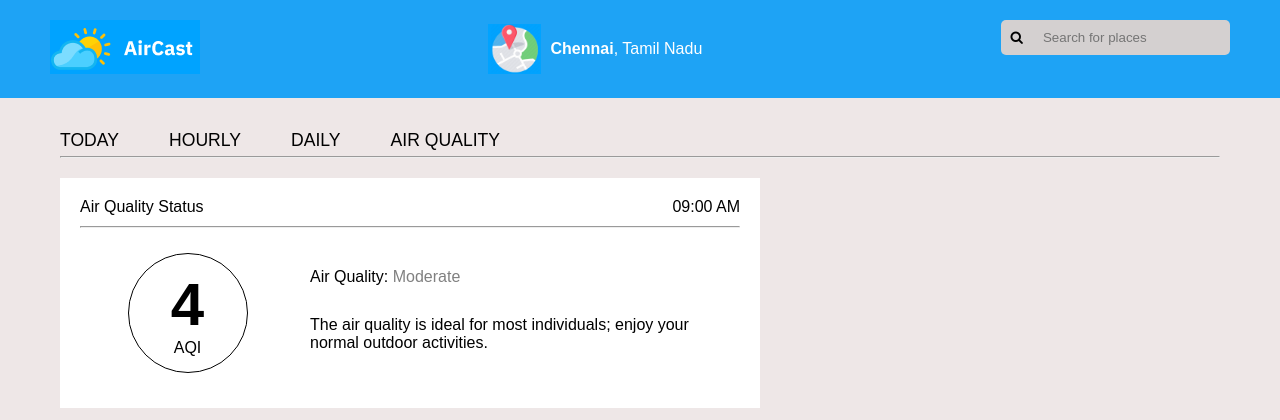
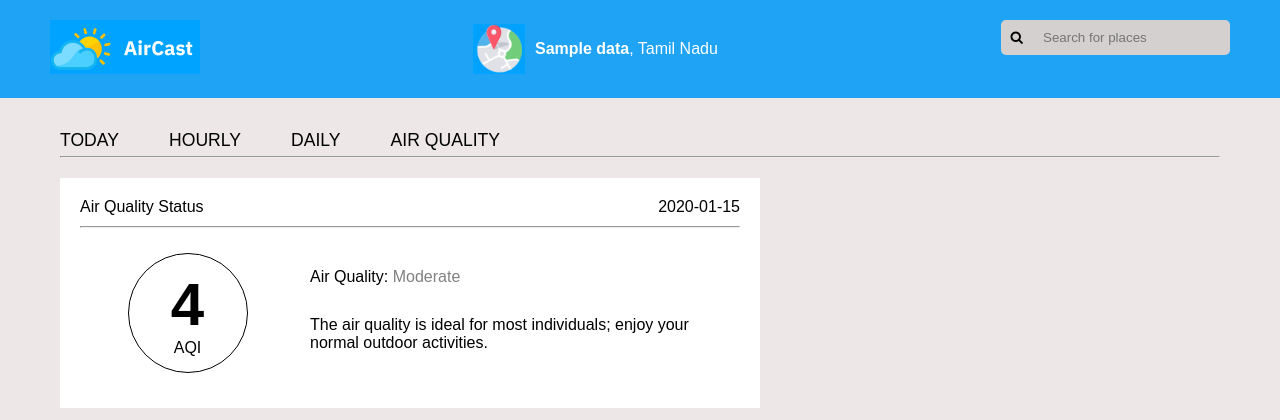
Before and after one commit to TharunBalaji2004/Team-Perceptron-ML-Hackathon, a Flask app: template templates/airquality.html in a window 1280 px wide. Shown: the top 420 px of the page. Run offline with Flask 3, Linux system fonts and the light colour scheme; the template is opened without the code that fills it: most values are stand-ins (such as "Sample title", 1, 10 or a date in 2020).

Commit message:
airquality

```diff
--- a/main.py
+++ b/main.py
@@ -203,7 +203,14 @@ def daily():
 
 @app.route("/airquality", methods = ["GET","POST"])
 def airquality():
-    return render_template("airquality.html")
+    if request.method == "POST":
+        city = request.form.get("city")
+        statecode = request.form.get("state")
+        countrycode = "in"
+        session["my_var"] = [city, statecode, countrycode]
+        return redirect(url_for("airquality"))
+    data = get_data()
+    return render_template("airquality.html",data=data)
 
 if __name__ == "__main__":
     app.run(debug=True)
--- a/requirements.txt
+++ b/requirements.txt
@@ -2,3 +2,4 @@ flask
 requests
 python_dotenv
 gunicorn
+numpy
--- a/templates/airquality.html
+++ b/templates/airquality.html
@@ -10,19 +10,19 @@
     <link rel="stylesheet" href="https://cdnjs.cloudflare.com/ajax/libs/font-awesome/4.7.0/css/font-awesome.min.css">
 </head>
 <body>
-
+    {% if data.cityname and data.lastupdate%}
     <header>
         <div class="header-logo">
             <img src="{{ url_for('static',filename='img/logo1.png') }}" alt="">
         </div>
         <div class="header-location">
             <img src="{{ url_for('static',filename='img/location .png') }}" alt="" height="50px">
-            <p style="margin-left: 10px; color: white;"><b>Chennai</b>, Tamil Nadu</p>
+            <p style="margin-left: 10px; color: white;"><b>{{data.cityname}}</b>, Tamil Nadu</p>
         </div>
         <form method = "POST">
         <div class="header-search">
             <button type="submit" class="search-button"><i class="fa fa-search"></i></button>
-            <input type="text" class="search-box" placeholder="Search for places"/>
+            <input type="text" name ="city" class="search-box" placeholder="Search for places"/>
         </div>
     </form>
     </header>
@@ -43,7 +43,7 @@
             <main class="airquality-card">
                 <div class="airquality-card-head">
                     <span>Air Quality Status</span>
-                    <span>09:00 AM</span>
+                    <span>{{data.lastupdate}}</span>
                 </div>
                 <hr class="airquality-card-line">
                 <div class="airquality-card-content">
@@ -188,6 +188,7 @@
                     </div>
                 </div>
             </main>
+            {% endif %}
             <!-- JINJA TEMPLATE -->
             <!-- FLASK INTEGRATION GOES HERE -->
 
```
